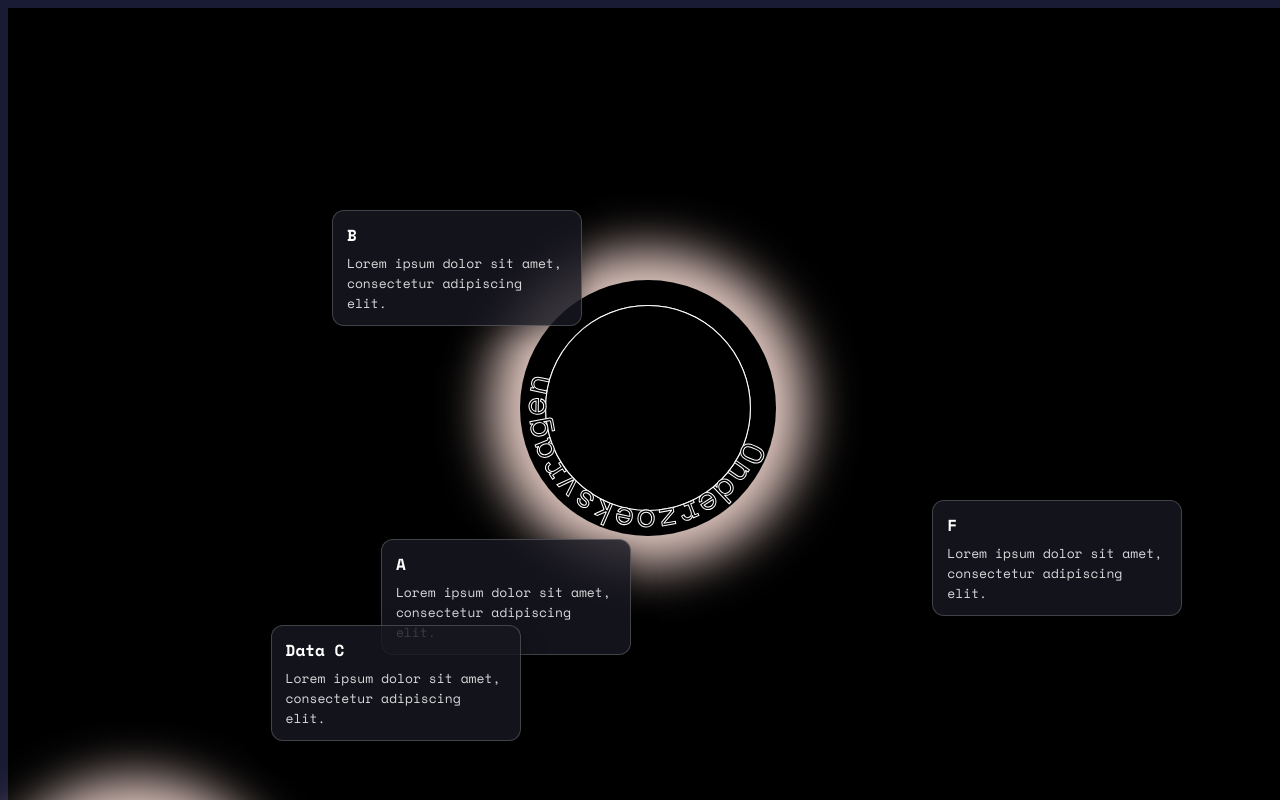
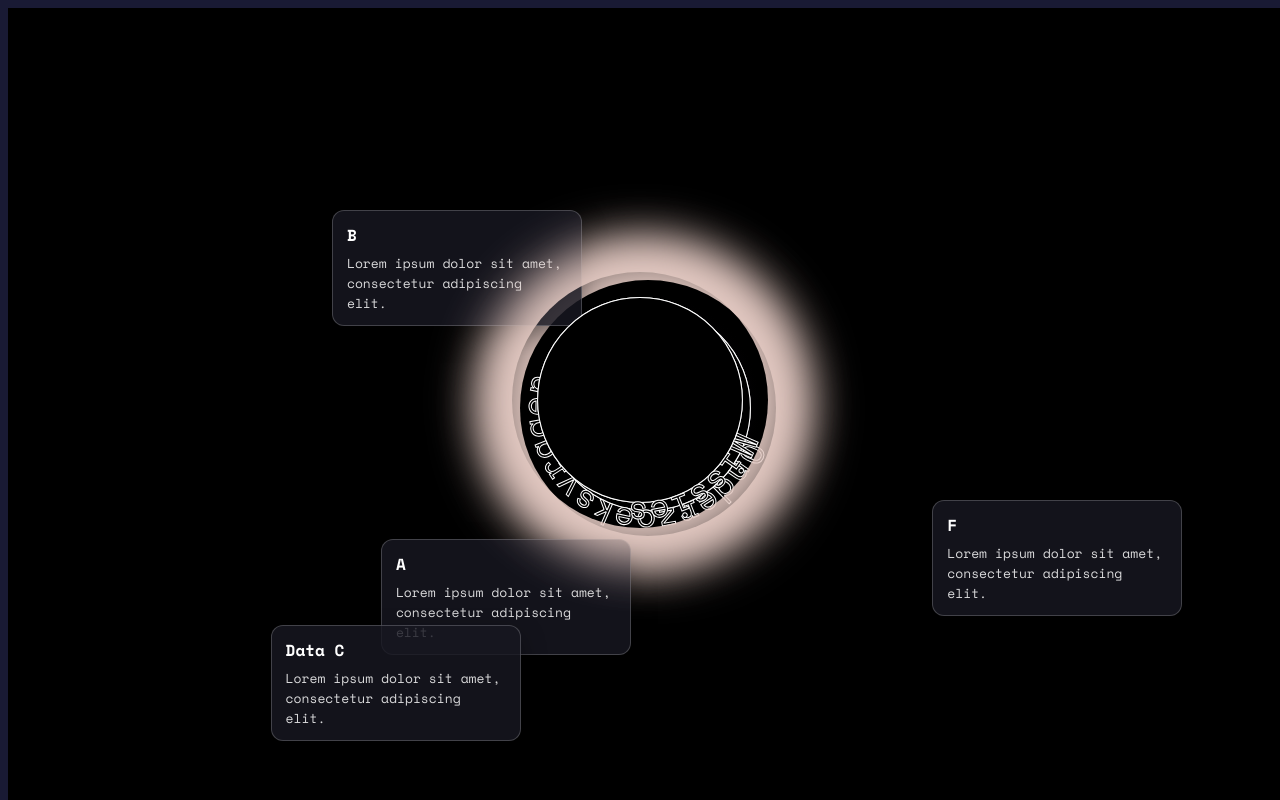
Before and after one commit to miel775/Hackathon, a SvelteKit app: page / in a window 1280 px wide. Shown: the top 800 px of the page. Built offline with nearby package versions, Linux system fonts and the light colour scheme.

Commit message:
build: wrapper
to secure the place of the black hole it should be in the middle, did this by put a wrapper on the component

#8

```diff
--- a/src/routes/+page.svelte
+++ b/src/routes/+page.svelte
@@ -20,6 +20,26 @@
 
 <BlackHoleInfoPage cardConfigs={data.cards} />
 
+  <div id="giant-hole-wrapper">
     <Blackhole expanded={false} />
+  </div>
+
+<!-- <BlackHoleInfoPage cardConfigs={data.cards} /> -->
+
 
 <Viewtransition />
+
+<style>
+#giant-hole-wrapper {
+      position: fixed;
+      top: 50%;
+      left: 50%;
+      transform: translate(-50%, -50%);
+      display: flex;
+      align-items: center;
+      justify-content: center;
+      z-index: 10;
+  }
+
+
+</style>
```
